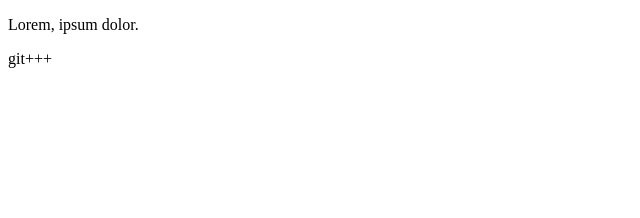
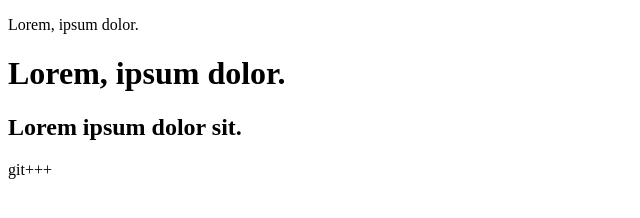
Before and after one commit to Apuyoiyi/eliminar-por-favor, a plain HTML site: page practica flexbox/prueba.html in a window 1280 px wide. Shown: the whole page, without its empty margins (0-640 px from the left). Drawn offline with Linux system fonts and the light colour scheme.

Commit message:
agregue h2

```diff
--- a/practica flexbox/prueba.html
+++ b/practica flexbox/prueba.html
@@ -9,4 +9,8 @@
 <body>
     <p>Lorem, ipsum dolor.</p>
 </body>
+<body>
+    <h1> Lorem, ipsum dolor.</h1>
+    <h2>Lorem ipsum dolor sit.</h2>
+</body>
 </html>git+++
```
